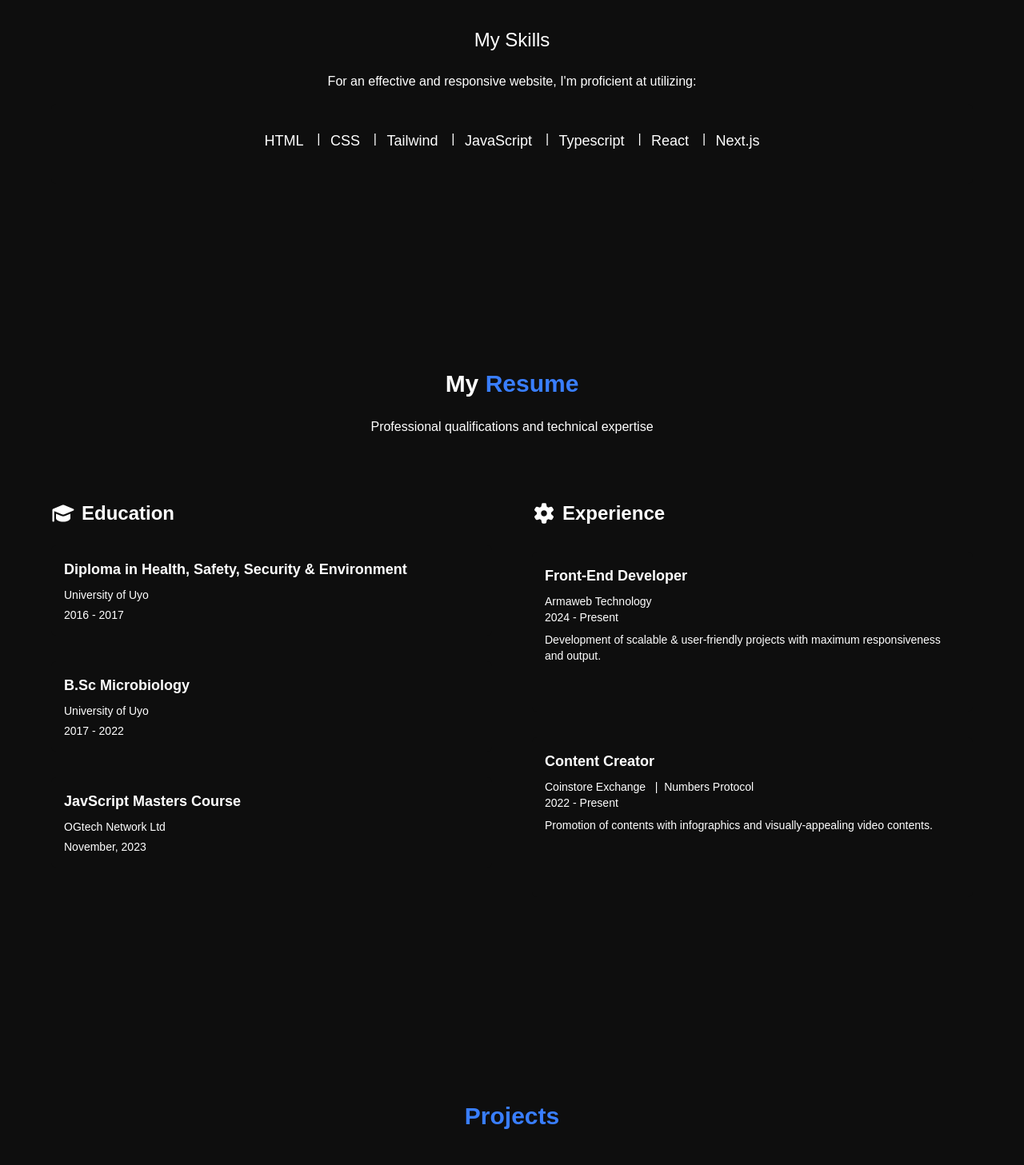
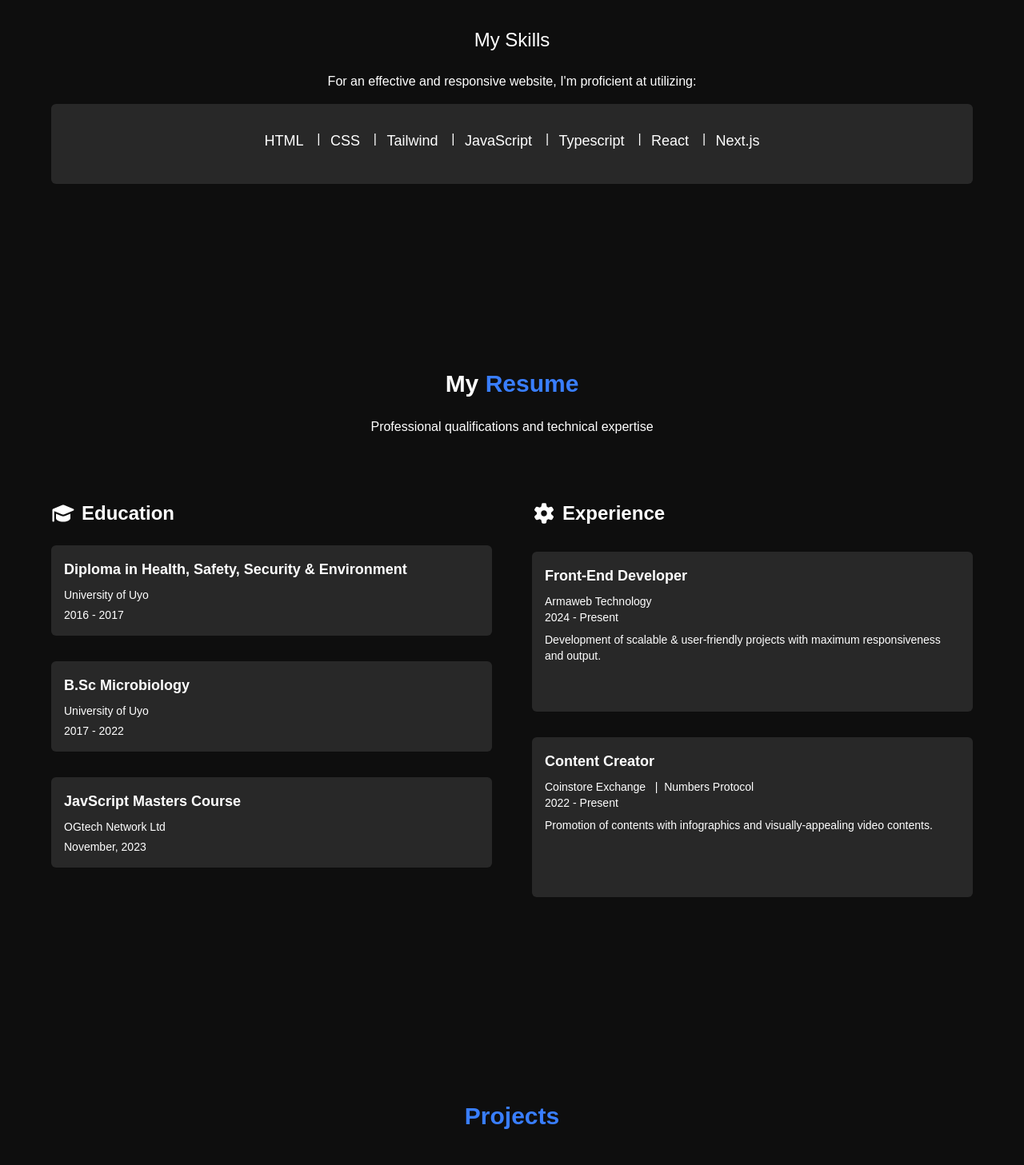
Before and after one commit to emmerson121/portfoliosite, a Next.js app: page / in a window 1280 px wide. Shown: the part 1260-2717 px from the top of the page at 80% size. Built offline with nearby package versions, Linux system fonts and the light colour scheme.

Commit message:
Additional colours

```diff
--- a/app/Socialhandles/Skills/page.tsx
+++ b/app/Socialhandles/Skills/page.tsx
@@ -5,7 +5,7 @@ export default function Skills() {
             <div className="text-lg md:text-2xl font-medium mb-6">My Skills</div>
             <p className="text-xs md:text-base mb-4">For an effective and responsive website, I{`\'m`} proficient at utilizing:</p>
 
-            <div className="bg-[#0e0e0e] flex flex-wrap justify-center text-left md:text-center w-full h-auto md:h-[100px] rounded-md gap-2 p-8">
+            <div className="bg-[#2c2c2ce3] flex flex-wrap justify-center text-left md:text-center w-full h-auto md:h-[100px] rounded-md gap-2 p-8">
   <div className="text-sm md:text-lg">
     HTML
   </div>
--- a/app/page.tsx
+++ b/app/page.tsx
@@ -86,19 +86,19 @@ export default function Home() {
           <div className="text-left text-xl md:text-2xl font-bold">Education</div>
           </div>
 
-        <div data-aos='zoom-in-up' data-aos-delay="200" className="bg-[#0e0e0e] rounded-md p-4 mb-8">
+        <div data-aos='zoom-in-up' data-aos-delay="200" className="bg-[#2c2c2ce3] rounded-md p-4 mb-8">
         <div className="text-left text-base md:text-lg font-bold mb-2">Diploma in Health, Safety, Security & Environment</div>
         <p className="text-left text-xs md:text-sm mb-[5px]">University of Uyo</p>
         <p className="text-left text-xs md:text-sm">2016 - 2017</p>
           </div>
 
-          <div data-aos='zoom-in-up' data-aos-delay="200" className="bg-[#0e0e0e] rounded-md p-4 mb-8">
+          <div data-aos='zoom-in-up' data-aos-delay="200" className="bg-[#2c2c2ce3] rounded-md p-4 mb-8">
         <div className="text-left text-base md:text-lg font-bold mb-2">B.Sc Microbiology</div>
         <p className="text-left text-xs md:text-sm mb-[5px]">University of Uyo</p>
         <p className="text-left text-xs md:text-sm">2017 - 2022</p>
           </div>
 
-          <div data-aos='zoom-in-up' data-aos-delay="200" className="bg-[#0e0e0e] rounded-md p-4 mb-8">
+          <div data-aos='zoom-in-up' data-aos-delay="200" className="bg-[#2c2c2ce3] rounded-md p-4 mb-8">
         <div className="text-left md:text-lg font-bold mb-2 text-base">JavScript Masters Course</div>
         <p className="text-left text-xs md:text-sm mb-[5px]">OGtech Network Ltd</p>
         <p className="text-left text-xs md:text-sm">November, 2023</p>
@@ -112,14 +112,14 @@ export default function Home() {
           </div>
 
     <div className="gap-[30px] w-full">
-          <div data-aos='zoom-in-up' data-aos-delay="200" className="bg-[#0e0e0e] w-full h-auto md:h-[200px] rounded-md text-left p-4 mb-8">
+          <div data-aos='zoom-in-up' data-aos-delay="200" className="bg-[#2c2c2ce3] w-full h-auto md:h-[200px] rounded-md text-left p-4 mb-8">
             <div className="text-base md:text-lg font-bold mb-2">Front-End Developer</div>
             <div className="text-xs md:text-sm">Armaweb Technology</div>
             <div className="text-xs md:text-sm mb-2">2024 - Present</div>
             <div className="text-xs md:text-sm">Development of scalable & user-friendly projects with maximum responsiveness and output.</div>
           </div>
 
-          <div data-aos='zoom-in-up' data-aos-delay="200" className="bg-[#0e0e0e] w-[full] h-auto md:h-[200px] rounded-md text-left p-4">
+          <div data-aos='zoom-in-up' data-aos-delay="200" className="bg-[#2c2c2ce3] w-[full] h-auto md:h-[200px] rounded-md text-left p-4">
             <div className="text-base md:text-lg font-bold mb-2">Content Creator</div>
             <div className="text-xs md:text-sm">Coinstore Exchange &nbsp; |&nbsp; Numbers Protocol</div>
             <div className="text-xs md:text-sm mb-2">2022 - Present</div>
@@ -318,7 +318,7 @@ export default function Home() {
 
 
 {/* Footer section */}
-    <footer className="bg-[#0e0e0e] w-full md:w-full h-auto p-[20px] mt-28 md:mt-42 xl:px-[80px]">
+    <footer className="bg-[#2c2c2ce3] w-full md:w-full h-auto p-[20px] mt-28 md:mt-42 xl:px-[80px]">
       <div className="flex justify-between items-center pl-3">
       <div className="logo"><span className="logo1">E</span><span className="logo2">E</span></div>
 
```
